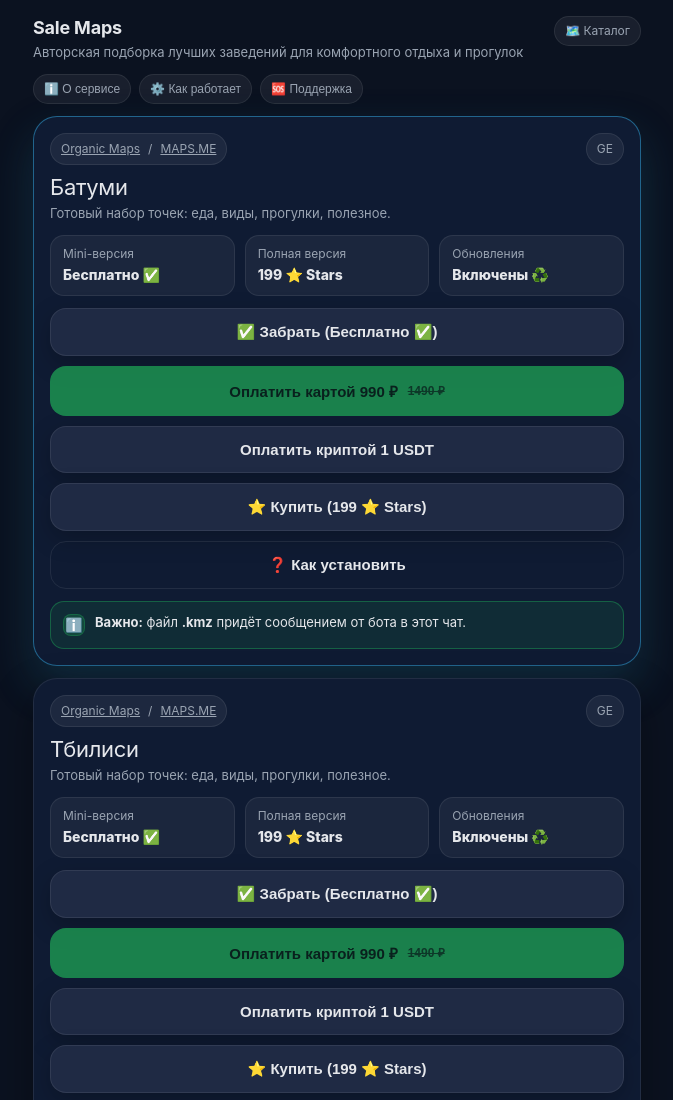
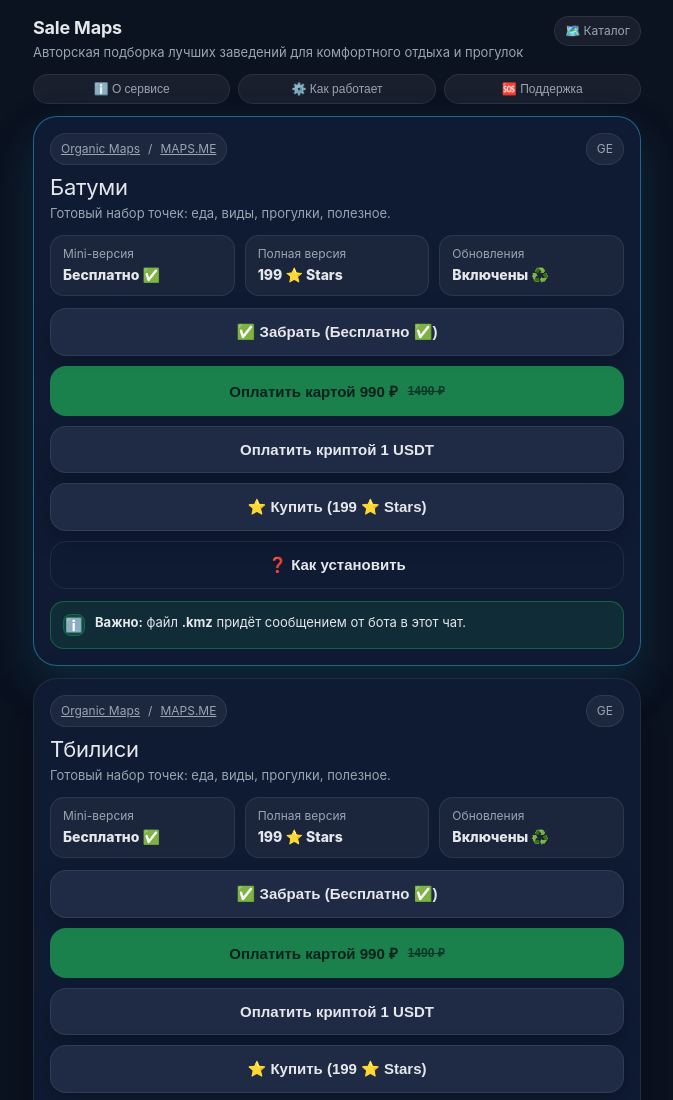
Before and after one commit to SiLVERSHTAiN/sale_map, a website: page docs/index.html in a window 1280 px wide. Shown: the top 1100 px of the page, without its empty margins (303-976 px from the left). Drawn offline with Linux system fonts and the light colour scheme.

Commit message:
Make info tabs full-width

```diff
--- a/docs/style.css
+++ b/docs/style.css
@@ -115,8 +115,8 @@ a.chip:hover{
 }
 
 .info-tabs{
-  display:flex;
-  flex-wrap:wrap;
+  display:grid;
+  grid-template-columns: repeat(3, minmax(0, 1fr));
   gap: 8px;
   margin: 6px 0 12px;
 }
@@ -127,6 +127,8 @@ a.chip:hover{
   background: rgba(255,255,255,.06);
   color: var(--muted);
   cursor: pointer;
+  justify-content: center;
+  width: 100%;
 }
 
 .info-tab:hover{
```
